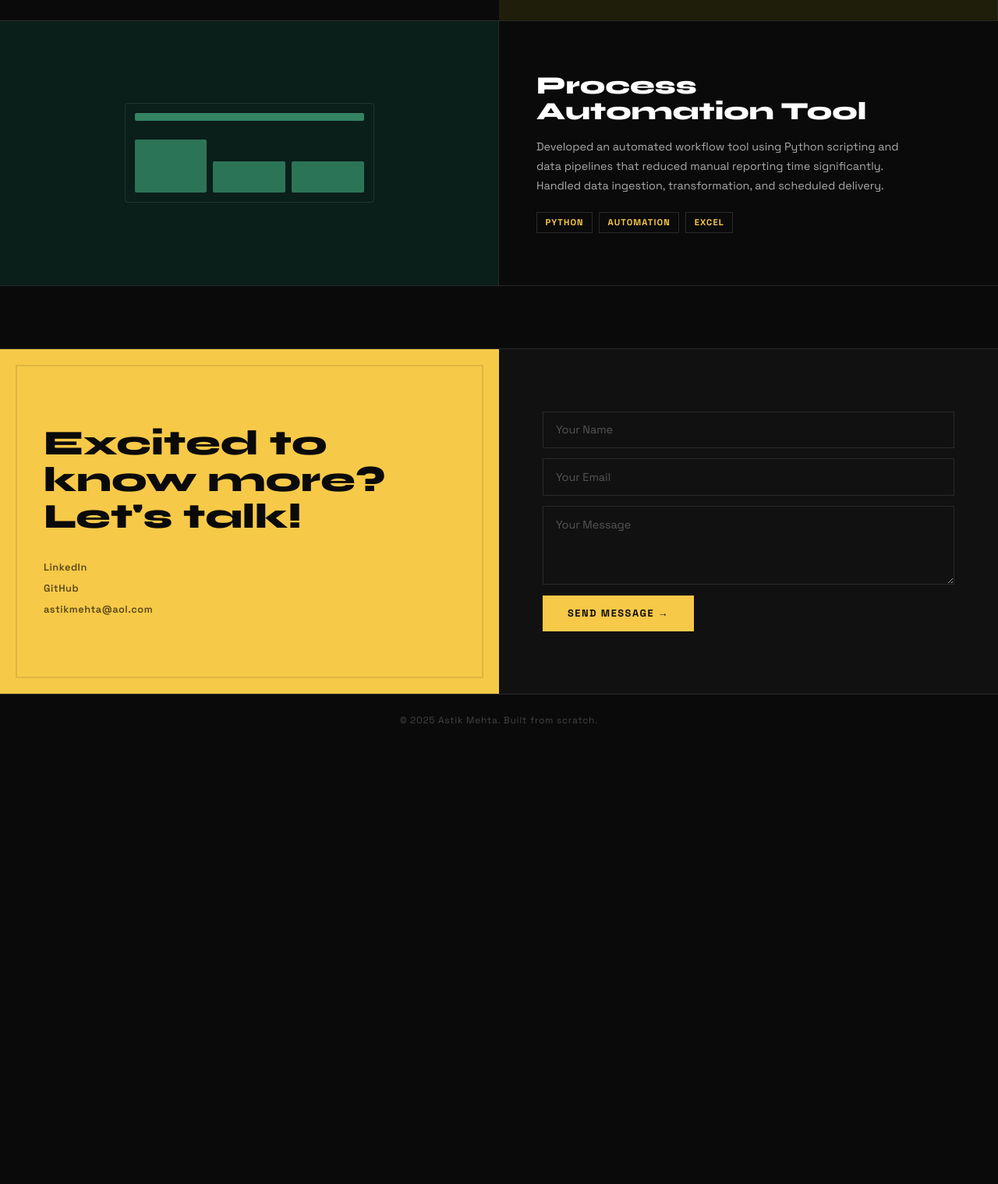
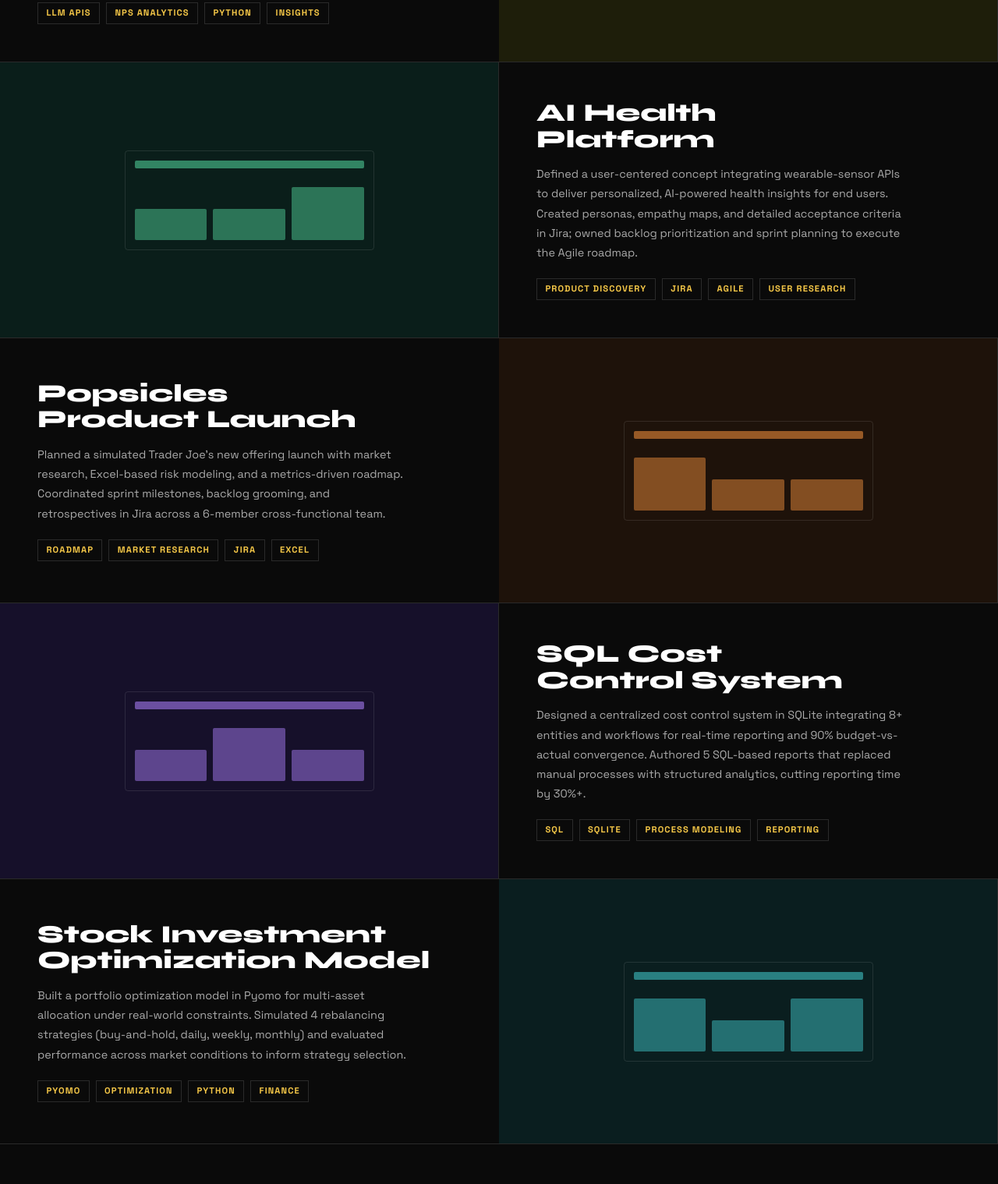
Before and after one commit to SuperAzMe/personal-website, a plain HTML site: page index.html in a window 1280 px wide. Shown: the part 2421-3940 px from the top of the page at 78% size. Before the commit the page ends 3379 px from the top, so only its background shows below. Drawn offline with Linux system fonts and the light colour scheme.

Commit message:
Replace placeholder projects with 6 resume projects
Ranked for PM/Analytics focus: FactoryTwin NL Analytics Agent, Customer
Feedback Insights Engine, AI Health Platform, Popsicles Product Launch,
SQL Cost Control System, Stock Investment Optimization Model. Added
orange/purple/teal mock color variants to support the additional cards.

Co-Authored-By: Claude Opus 4.7 <noreply@anthropic.com>

```diff
--- a/index.html
+++ b/index.html
@@ -124,17 +124,17 @@
                             <div class="mock-bar"></div>
                             <div class="mock-grid">
                                 <div class="mock-block"></div>
+                                <div class="mock-block tall"></div>
                                 <div class="mock-block"></div>
-                                <div class="mock-block tall"></div>
                             </div>
                         </div>
                     </div>
                 </div>
                 <div class="project-info">
-                    <h3>Data Analytics<br>Dashboard</h3>
-                    <p>Built an interactive dashboard using Python and Tableau to analyze business metrics and deliver actionable insights for decision-making. Integrated multiple data sources and automated reporting workflows.</p>
+                    <h3>FactoryTwin NL<br>Analytics Agent</h3>
+                    <p>Led product and technical direction as Project Manager for a 7-person Agentic AI capstone. Architected a staged LLM distillation pipeline (Gemma, Ministral, Llama 3.1 via Ollama) routing natural language queries to 18 GraphQL endpoints — 89% overall score, 95% slot extraction accuracy, and 100% crash-free across 90+ test queries.</p>
                     <div class="project-tags">
-                        <span>Python</span><span>Tableau</span><span>SQL</span>
+                        <span>Product</span><span>Agentic AI</span><span>GraphQL</span><span>Python</span>
                     </div>
                 </div>
             </div>
@@ -145,18 +145,18 @@
                         <div class="project-mock yellow">
                             <div class="mock-bar"></div>
                             <div class="mock-grid">
+                                <div class="mock-block tall"></div>
                                 <div class="mock-block"></div>
-                                <div class="mock-block tall"></div>
                                 <div class="mock-block"></div>
                             </div>
                         </div>
                     </div>
                 </div>
                 <div class="project-info">
-                    <h3>AI Product<br>Strategy Framework</h3>
-                    <p>Designed a structured framework for evaluating AI product opportunities, combining market research with technical feasibility assessments. Delivered strategic recommendations for three business use cases.</p>
+                    <h3>Customer Feedback<br>Insights Engine</h3>
+                    <p>Built a multi-agent AI workflow in Python with LLM APIs analyzing 3,600+ NPS responses across 6 quarters for AEFCU, surfacing actionable pain points and sentiment trends. Automated quarterly reporting that previously took 7–10 days, translating behavioral signal into prioritized enhancements for leadership.</p>
                     <div class="project-tags">
-                        <span>Product</span><span>AI</span><span>Strategy</span>
+                        <span>LLM APIs</span><span>NPS Analytics</span><span>Python</span><span>Insights</span>
                     </div>
                 </div>
             </div>
@@ -167,6 +167,28 @@
                         <div class="project-mock green">
                             <div class="mock-bar"></div>
                             <div class="mock-grid">
+                                <div class="mock-block"></div>
+                                <div class="mock-block"></div>
+                                <div class="mock-block tall"></div>
+                            </div>
+                        </div>
+                    </div>
+                </div>
+                <div class="project-info">
+                    <h3>AI Health<br>Platform</h3>
+                    <p>Defined a user-centered concept integrating wearable-sensor APIs to deliver personalized, AI-powered health insights for end users. Created personas, empathy maps, and detailed acceptance criteria in Jira; owned backlog prioritization and sprint planning to execute the Agile roadmap.</p>
+                    <div class="project-tags">
+                        <span>Product Discovery</span><span>Jira</span><span>Agile</span><span>User Research</span>
+                    </div>
+                </div>
+            </div>
+
+            <div class="project-card reverse">
+                <div class="project-image" style="background-color: #1e120a;">
+                    <div class="project-img-inner">
+                        <div class="project-mock orange">
+                            <div class="mock-bar"></div>
+                            <div class="mock-grid">
                                 <div class="mock-block tall"></div>
                                 <div class="mock-block"></div>
                                 <div class="mock-block"></div>
@@ -175,10 +197,54 @@
                     </div>
                 </div>
                 <div class="project-info">
-                    <h3>Process<br>Automation Tool</h3>
-                    <p>Developed an automated workflow tool using Python scripting and data pipelines that reduced manual reporting time significantly. Handled data ingestion, transformation, and scheduled delivery.</p>
+                    <h3>Popsicles<br>Product Launch</h3>
+                    <p>Planned a simulated Trader Joe's new offering launch with market research, Excel-based risk modeling, and a metrics-driven roadmap. Coordinated sprint milestones, backlog grooming, and retrospectives in Jira across a 6-member cross-functional team.</p>
                     <div class="project-tags">
-                        <span>Python</span><span>Automation</span><span>Excel</span>
+                        <span>Roadmap</span><span>Market Research</span><span>Jira</span><span>Excel</span>
+                    </div>
+                </div>
+            </div>
+
+            <div class="project-card">
+                <div class="project-image" style="background-color: #16102a;">
+                    <div class="project-img-inner">
+                        <div class="project-mock purple">
+                            <div class="mock-bar"></div>
+                            <div class="mock-grid">
+                                <div class="mock-block"></div>
+                                <div class="mock-block tall"></div>
+                                <div class="mock-block"></div>
+                            </div>
+                        </div>
+                    </div>
+                </div>
+                <div class="project-info">
+                    <h3>SQL Cost<br>Control System</h3>
+                    <p>Designed a centralized cost control system in SQLite integrating 8+ entities and workflows for real-time reporting and 90% budget-vs-actual convergence. Authored 5 SQL-based reports that replaced manual processes with structured analytics, cutting reporting time by 30%+.</p>
+                    <div class="project-tags">
+                        <span>SQL</span><span>SQLite</span><span>Process Modeling</span><span>Reporting</span>
+                    </div>
+                </div>
+            </div>
+
+            <div class="project-card reverse">
+                <div class="project-image" style="background-color: #0a1e1f;">
+                    <div class="project-img-inner">
+                        <div class="project-mock teal">
+                            <div class="mock-bar"></div>
+                            <div class="mock-grid">
+                                <div class="mock-block tall"></div>
+                                <div class="mock-block"></div>
+                                <div class="mock-block tall"></div>
+                            </div>
+                        </div>
+                    </div>
+                </div>
+                <div class="project-info">
+                    <h3>Stock Investment<br>Optimization Model</h3>
+                    <p>Built a portfolio optimization model in Pyomo for multi-asset allocation under real-world constraints. Simulated 4 rebalancing strategies (buy-and-hold, daily, weekly, monthly) and evaluated performance across market conditions to inform strategy selection.</p>
+                    <div class="project-tags">
+                        <span>Pyomo</span><span>Optimization</span><span>Python</span><span>Finance</span>
                     </div>
                 </div>
             </div>
--- a/styles.css
+++ b/styles.css
@@ -470,6 +470,15 @@ img {
 .project-mock.green  .mock-bar,
 .project-mock.green  .mock-block { background-color: #4ec994; }
 
+.project-mock.orange .mock-bar,
+.project-mock.orange .mock-block { background-color: #e8893a; }
+
+.project-mock.purple .mock-bar,
+.project-mock.purple .mock-block { background-color: #a47bf0; }
+
+.project-mock.teal   .mock-bar,
+.project-mock.teal   .mock-block { background-color: #3ec0c4; }
+
 .project-info {
     padding: 3rem;
     display: flex;
```
